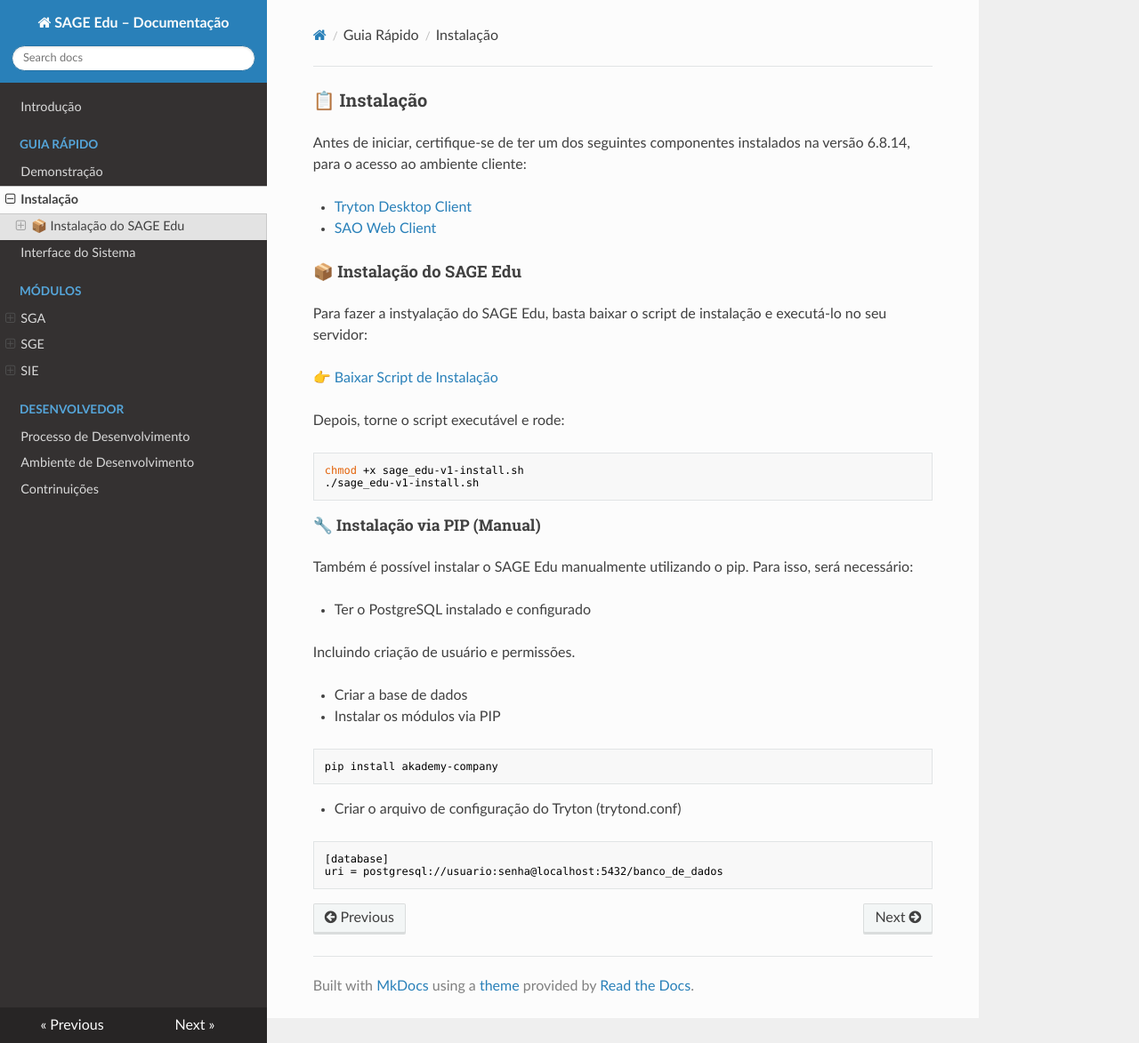
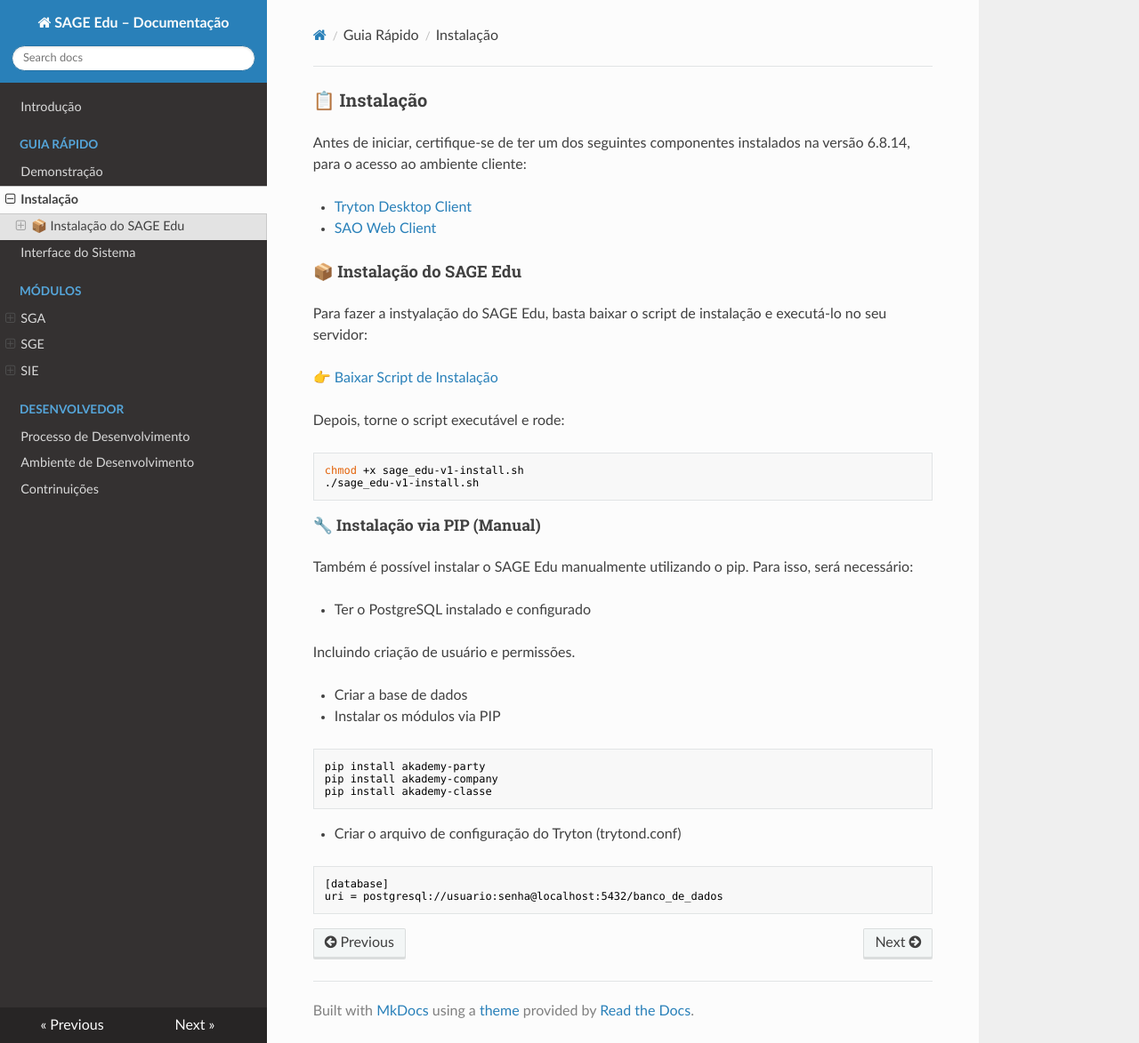
Before and after one commit to zacariasjuliano/sage-edu-docs, an MkDocs documentation site: the page built from docs/guia/install.md, in a window 1280 px wide and 1173 px high. Shown: the whole window at 89% size. Built offline with MkDocs 1.6.1, drawn with Linux system fonts in a browser that asks for light colours; nearby versions of some CDN libraries.

Commit message:
Classe Module

````diff
--- a/docs/guia/install.md
+++ b/docs/guia/install.md
@@ -34,7 +34,9 @@
 * Instalar os módulos via PIP
 
 ```bash
+pip install akademy-party
 pip install akademy-company
+pip install akademy-classe
 ```
 
 * Criar o arquivo de configuração do Tryton (trytond.conf)
````
Also changed, not shown: docs/guia/contributing.md (+1 -0 lines).
